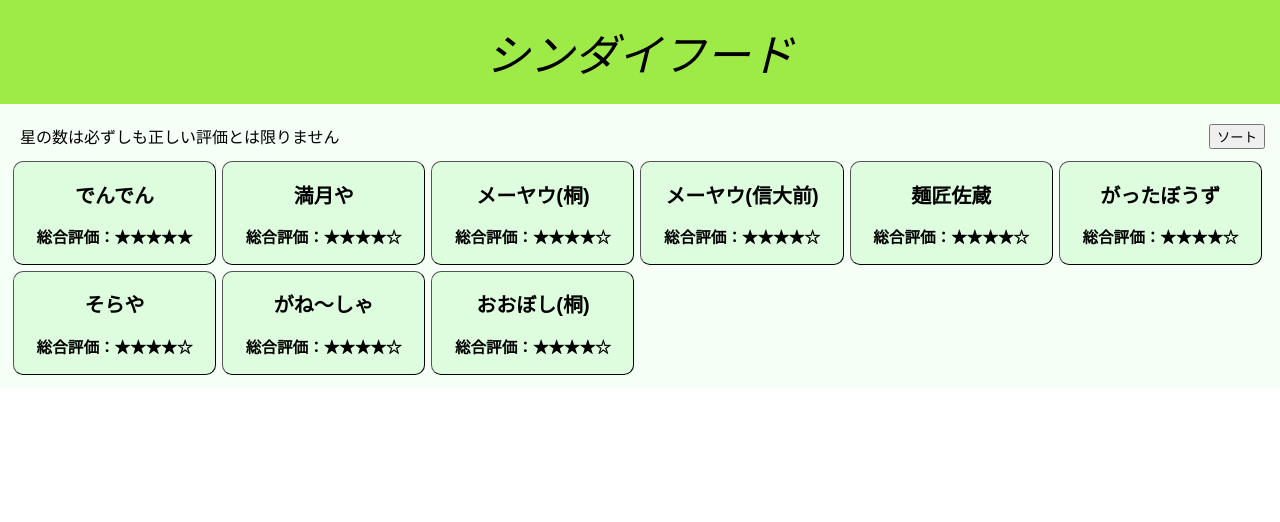
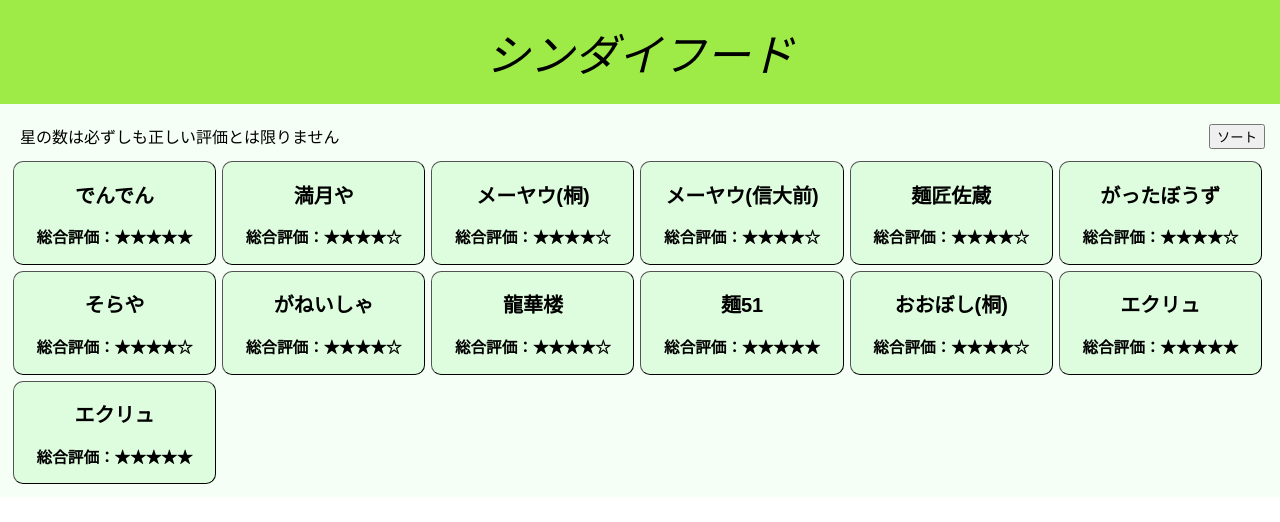
Before and after one commit to yoshinaka-droid/React-shinndai, a React (Create React App) app in the folder router/: page / in a window 1280 px wide. Shown: the top 522 px of the page. Built offline with nearby package versions, Linux system fonts and the light colour scheme.

Commit message:
リスト追加

```diff
--- a/router/src/Components/Body.js
+++ b/router/src/Components/Body.js
@@ -1,39 +1,39 @@
-import { useEffect, useRef, useState } from "react";
+import { useEffect, useRef, useState } from 'react';
 import { useNavigate } from "react-router-dom";
 
 import List from "./List.js";
 import Star from "./Star.js";
-import "./Body.css";
+import './Body.css';
 
 const Body = () => {
   const navigate = useNavigate();
-  // var ascList;
-  // var descList;
+  var ascList;
+  var descList;
 
-  // const asc = () => {
-  //   const NameList1 = List.slice();
-  //   return (
-  //   ascList = NameList1.sort((a, b) => {
-  //   if (a.Phonetic > b.Phonetic) {
-  //     return 1;
-  //   } else {
-  //     return -1;
-  //   }
-  // }))};
+  const asc = () => {
+    const NameList1 = List.slice();
+    return (
+    ascList = NameList1.sort((a, b) => {
+    if (a.Phonetic > b.Phonetic) {
+      return 1;
+    } else {
+      return -1;
+    }
+  }))};
 
-  // const desc = () => {
-  //   const NameList2 = List.slice();
-  //   return (
-  //   descList = NameList2.sort((a, b) => {
-  //   if (a.Phonetic < b.Phonetic) {
-  //     return 1;
-  //   } else {
-  //     return -1;
-  //   }
-  // }))};
+  const desc = () => {
+    const NameList2 = List.slice();
+    return (
+    descList = NameList2.sort((a, b) => {
+    if (a.Phonetic < b.Phonetic) {
+      return 1;
+    } else {
+      return -1;
+    }
+  }))};
 
   // (はじめ)ボタンがふわっと表示されるシステム
-  const ScrollComponent = ({ Name, Total }) => {
+  const ScrollComponent = ({Name, Total}) => {
     const ref = useRef(null);
     const [isVisible, setIsVisible] = useState(false);
 
@@ -66,7 +66,7 @@ const Body = () => {
     return (
       <span
       ref={ref}
-        className={`scroll-element ${isVisible ? "in-view" : ""}`}
+      className={`scroll-element ${isVisible ? 'in-view' : ''}`}
       >
         <button
         className="button"
@@ -89,26 +89,23 @@ const Body = () => {
       <button
         className="sort"
         // onClick={()=>{NameList=asc}}
-        >
-          ソート
-        </button>
+      >ソート</button>
       <span>星の数は必ずしも正しい評価とは限りません</span>
-        {/* {console.log(asc())} */}
-        {/* {desc()} */}
-        {/* {console.log(descList)} */}
+      {console.log(asc())}
+      {console.log(desc())}
+      {console.log(descList)}
       </div>
       {List.map((rest) => {
         const total = () => {
-          rest.Total =
-            Math.round(((rest.Taste + rest.Amount + rest.Price) * 10) / 3) / 10;
+          rest.Total=Math.round((rest.Taste+rest.Amount+rest.Price)*10/3)/10
         };
 
         return (
           <span key={rest.Name + "button"}>
             {total()}
-            <ScrollComponent Name={rest.Name} Total={rest.Total} />
+            <ScrollComponent Name={rest.Name} Total={rest.Total}/>
           </span>
-        );
+        )
       })}
     </div>
   );
--- a/router/src/Components/Detail.js
+++ b/router/src/Components/Detail.js
@@ -59,7 +59,11 @@ const Detail = () => {
                 </tr>
                 <tr>
                   <th>駐車場</th>
-                  <td>{rest.Parking}</td>
+                  <td>{rest.Parking?"あり":"なし"}</td>
+                </tr>
+                <tr>
+                  <th>駐輪場</th>
+                  <td>{rest.Cycling?"あり":"なし"}</td>
                 </tr>
               </tbody>
             </table>
--- a/router/src/Components/List.js
+++ b/router/src/Components/List.js
@@ -15,7 +15,8 @@ const List = [
     Dist: "徒歩15分",
     Map: "でんでん",
     Pay: "現金、PayPay",
-    Parking: "あり",
+    Parking: true,
+    Cycling: true,
   },
   {
     Name: "満月や",
@@ -27,7 +28,8 @@ const List = [
     Dist: "自転車15分",
     Map: "満月や",
     Pay: "現金、PayPay",
-    Parking: "あり",
+    Parking: true,
+    Cycling: true,
   },
   {
     Name: "メーヤウ(桐)",
@@ -39,7 +41,8 @@ const List = [
     Dist: "徒歩15分",
     Map: "メーヤウ 桐店",
     Pay: "現金",
-    Parking: "あり",
+    Parking: true,
+    Cycling: true,
   },
   {
     Name: "メーヤウ(信大前)",
@@ -51,7 +54,8 @@ const List = [
     Dist: "徒歩5分",
     Map: "メーヤウ 信大前店",
     Pay: "現金",
-    Parking: "あり",
+    Parking: false,
+    Cycling: false,
   },
   {
     Name: "麺匠佐蔵",
@@ -63,7 +67,8 @@ const List = [
     Dist: "自転車15分",
     Map: "麺匠佐蔵",
     Pay: "現金、PayPay",
-    Parking: "なし",
+    Parking: true,
+    Cycling: false,
   },
   {
     Name: "がったぼうず",
@@ -75,7 +80,8 @@ const List = [
     Dist: "徒歩10分",
     Map: "がったぼうず",
     Pay: "現金、PayPay",
-    Parking: "なし",
+    Parking: true,
+    Cycling: true,
   },
   {
     Name: "そらや",
@@ -87,11 +93,12 @@ const List = [
     Dist: "徒歩10分",
     Map: "札幌らーめん そらや",
     Pay: "現金",
-    Parking: "あり",
+    Parking: true,
+    Cycling: true,
   },
   {
-    Name: "がね～しゃ",
-    Phonetic: "がねーしゃ",
+    Name: "がねいしゃ",
+    Phonetic: "がねいしゃ",
     Genre: "ご飯物",
     Taste: 5,
     Amount: 3,
@@ -99,7 +106,34 @@ const List = [
     Dist: "徒歩20分",
     Map: "がねいしゃ",
     Pay: "現金",
-    Parking: "なし(徒歩推奨)",
+    Parking: false,
+    Cycling: false,
+  },
+  {
+    Name: "龍華楼",
+    Phonetic: "りゅうかろう",
+    Genre: "麺",
+    Taste: 3,
+    Amount: 5,
+    Price: 4,
+    Dist: "徒歩5分",
+    Map: "龍華楼",
+    Pay: "現金",
+    Parking: true,
+    Cycling: true,
+  },
+  {
+    Name: "麺51",
+    Phonetic: "めんこい",
+    Genre: "麺",
+    Taste: 4,
+    Amount: 5,
+    Price: 4,
+    Dist: "徒歩5分",
+    Map: "麺51",
+    Pay: "現金",
+    Parking: true,
+    Cycling: true,
   },
   {
     Name: "おおぼし(桐)",
@@ -111,7 +145,34 @@ const List = [
     Dist: "徒歩20分",
     Map: "おおぼし 松本桐店",
     Pay: "現金",
-    Parking: "あり",
+    Parking: true,
+    Cycling: true,
+  },
+  {
+    Name: "エクリュ",
+    Phonetic: "えくりゅ",
+    Genre: "パン",
+    Taste: 5,
+    Amount: 3,
+    Price: 5,
+    Dist: "徒歩15分",
+    Map: "パン焼き工房エクリュ",
+    Pay: "現金",
+    Parking: true,
+    Cycling: true,
+  },
+  {
+    Name: "エクリュ",
+    Phonetic: "えくりゅ",
+    Genre: "パン",
+    Taste: 5,
+    Amount: 3,
+    Price: 5,
+    Dist: "徒歩15分",
+    Map: "パン焼き工房エクリュ",
+    Pay: "現金",
+    Parking: true,
+    Cycling: true,
   },
 ];
 
```
Lines whose indentation alone changed are shown as unchanged.
